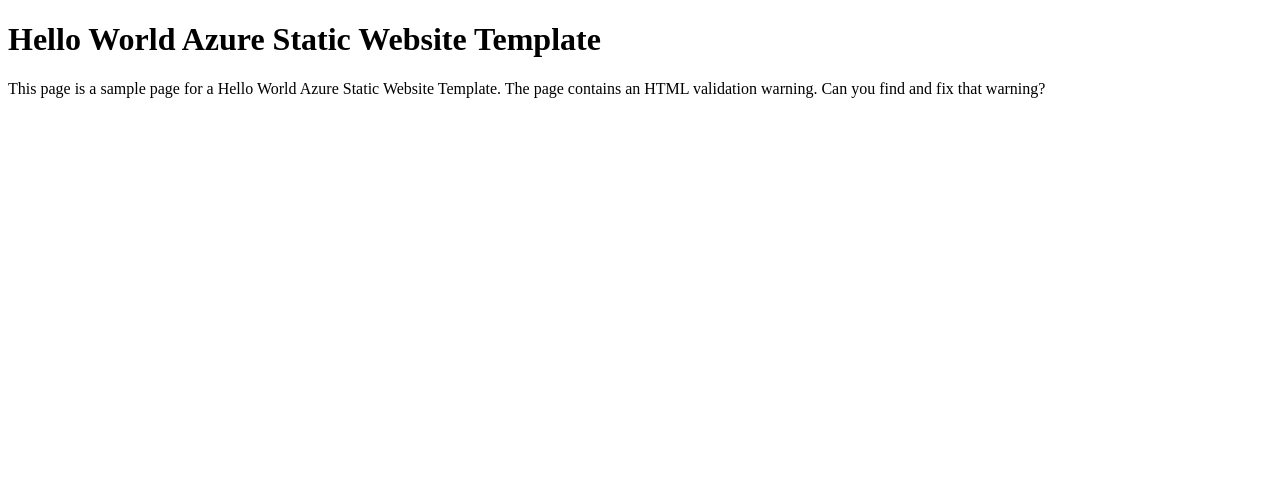
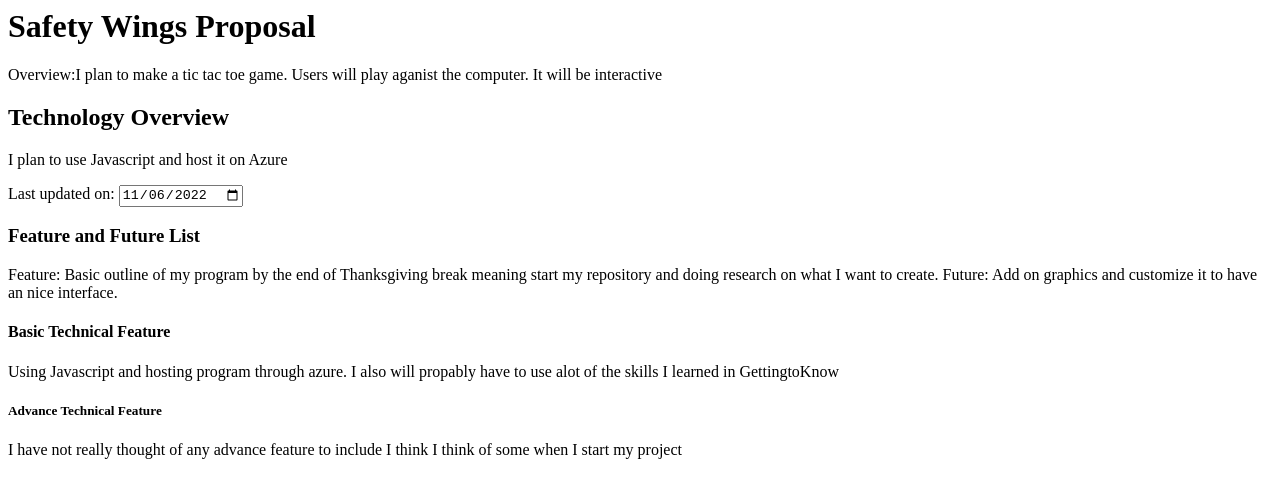
Before and after one commit to kendramjackson/Final, a plain HTML site: page index.html in a window 1280 px wide. Drawn offline with Linux system fonts and the light colour scheme.

Commit message:
Update file.

```diff
--- a/index.html
+++ b/index.html
@@ -1,11 +1,24 @@
-<!DOCTYPE html>
 <html>
-<head>
-<title>Hello World Azure Template</title>
-</head>
-<body>
-<h1>Hello World Azure Static Website Template</h1>
-<p>This page is a sample page for a Hello World Azure Static Website Template. The page contains an HTML validation warning.
-Can you find and fix that warning?</p>
-</body>
+<title>
+SafteyWings
+</title>
+<h1>Safety Wings Proposal</h1>
+<p>Overview:I plan to make a tic tac toe game. Users will play aganist the computer. It will be interactive</p>
+<h2>Technology Overview </h2>
+<p> I plan to use Javascript and host it on Azure</p>
+<label for="Last updated on">Last updated on:</label>
+<input type="date" value="2022-11-06" />
+
+
+<h3>Feature and Future List</h3>
+<p>Feature: Basic outline of my program by the end of Thanksgiving break meaning start my repository and doing research on what I want to create. Future: Add on graphics and customize it to have an nice interface.</p>
+
+
+<h4>Basic Technical Feature</h4>
+<p> Using Javascript and hosting program through azure. I also will propably have to use alot of the skills I learned in GettingtoKnow</p>
+
+<h5>Advance Technical Feature</h5>
+<p> I have not really thought of any advance feature to include I think I think of some when I start my project</p>
+
+
 </html>
```
